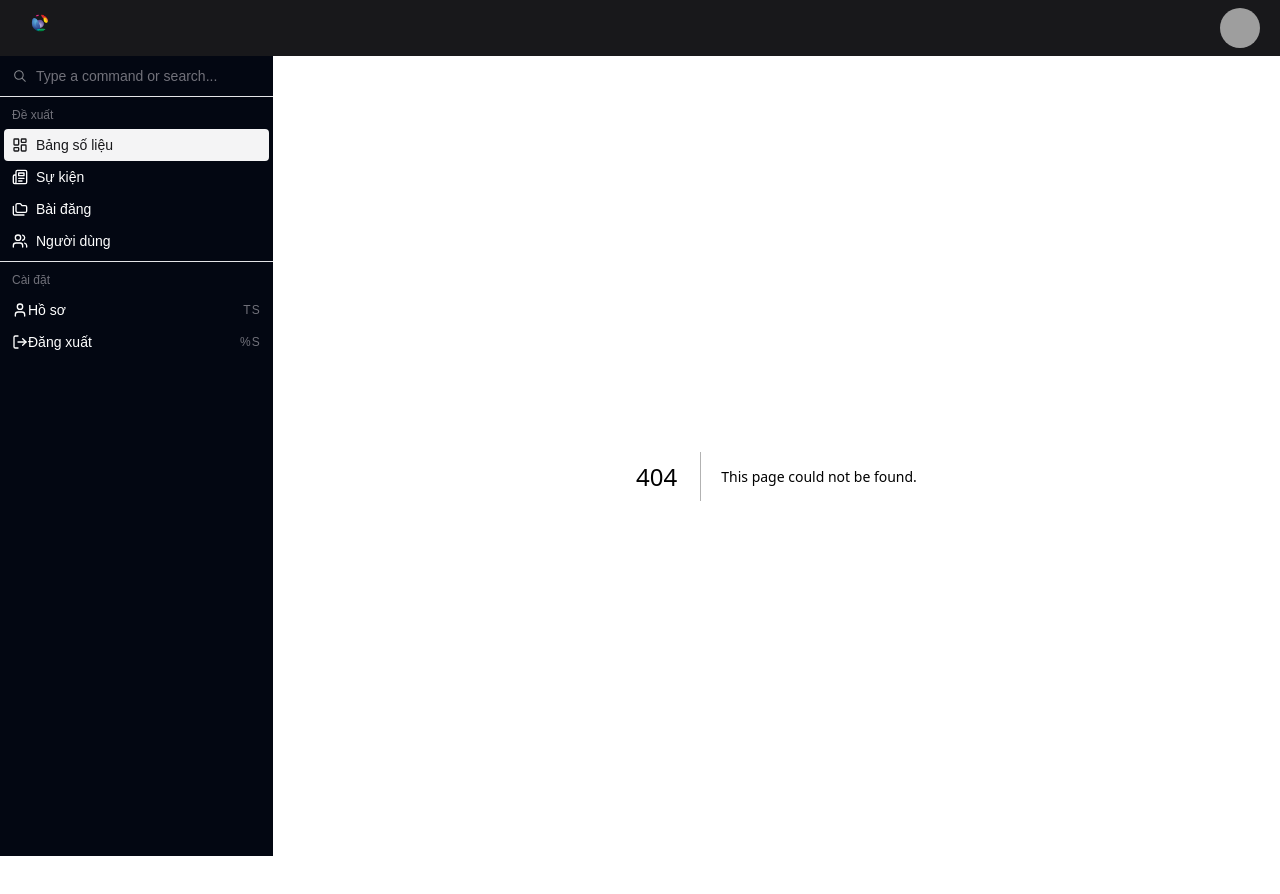
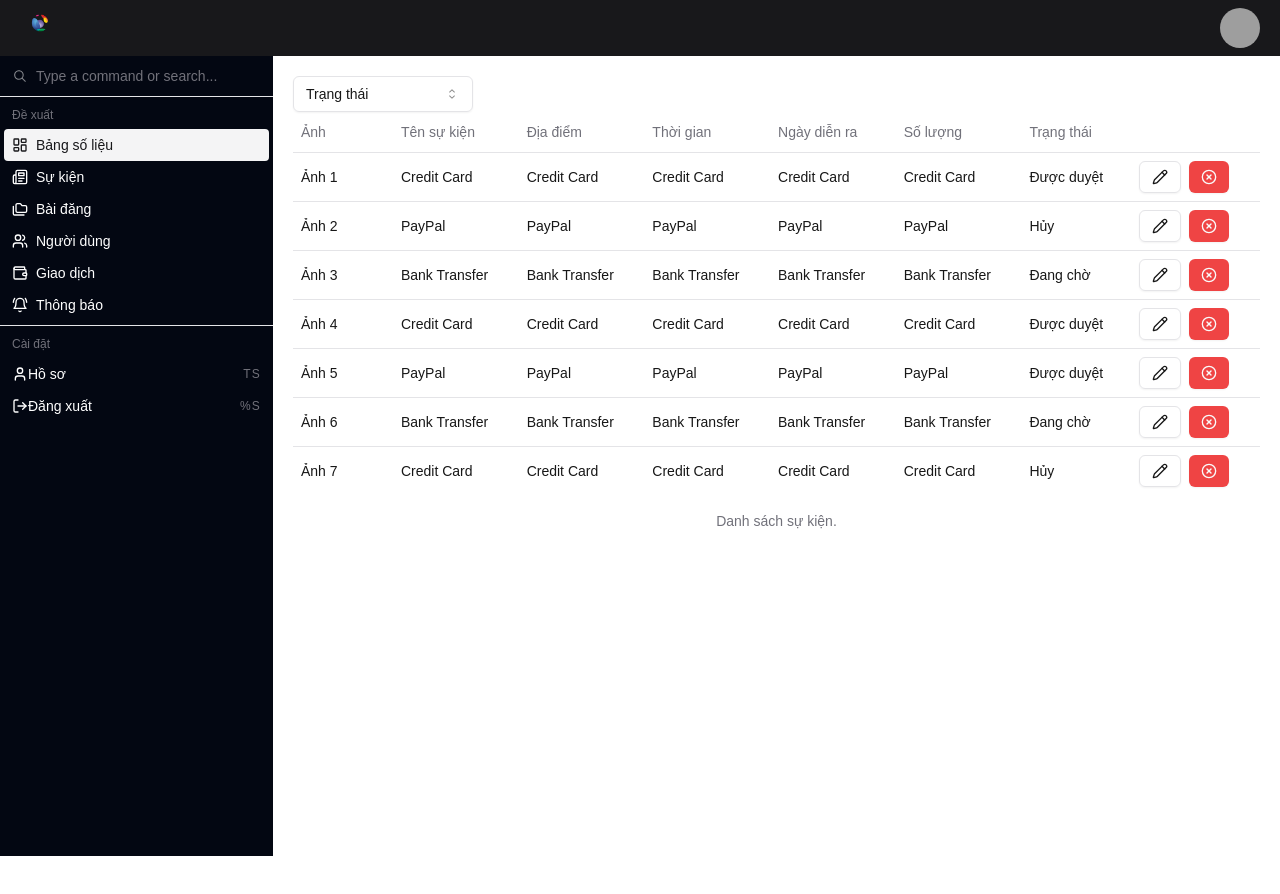
Before and after one commit to lhgiahuy/capstone-fe, a Next.js app: page /eventManagement in a window 1280 px wide. Before the commit this address had no page. After the commit the page ends 856 px from the top, so only its background shows below. Built offline with nearby package versions, Linux system fonts and the light colour scheme; grey boxes are pictures that could not be loaded.

Commit message:
ui_eventmanagement

```diff
--- a/src/components/AdminNavBar.tsx
+++ b/src/app/admin/_component/AdminNavBar.tsx
@@ -1,7 +1,13 @@
 import Image from "next/image";
 import Link from "next/link";
-import logo from "../img/logo.png";
-import { Avatar, AvatarImage, AvatarFallback } from "./ui/avatar";
+// import logo from "../img/logo.png";
+import logo from "../../../img/logo.png";
+
+import {
+  Avatar,
+  AvatarImage,
+  AvatarFallback,
+} from "../../../components/ui/avatar";
 import {
   DropdownMenu,
   DropdownMenuContent,
@@ -15,7 +21,7 @@ export default function AdminNavBar() {
   return (
     <div className="bg-primary dark:bg-slate-700 py-2 px-5 flex justify-between">
       <Link href="/">
-        <Image src={logo} alt="TraversyPress" width={40} />
+        <Image src={logo} alt="Admin" width={40} />
       </Link>
 
       <DropdownMenu>
@@ -26,7 +32,7 @@ export default function AdminNavBar() {
           </Avatar>
         </DropdownMenuTrigger>
         <DropdownMenuContent>
-          <DropdownMenuLabel>My Account</DropdownMenuLabel>
+          <DropdownMenuLabel>Tài khoản</DropdownMenuLabel>
           <DropdownMenuSeparator />
           <DropdownMenuItem>
             <Link href="/profile">Hồ sơ</Link>
--- a/src/components/Sidebar.tsx
+++ b/src/app/admin/_component/Sidebar.tsx
@@ -16,23 +16,25 @@ import {
   LogOut,
   User,
   Users,
+  Wallet,
+  BellRing,
 } from "lucide-react";
 import Link from "next/link";
 
 export default function Sidebar() {
   return (
-    <Command className="bg-secondary rounded-none text-white bg-gray-950">
+    <Command className="bg-secondary rounded-none text-white bg-gray-950 ">
       <CommandInput placeholder="Type a command or search..." />
-      <CommandList>
-        <CommandEmpty>No results found.</CommandEmpty>
+      <CommandList className="max-h-[400px]">
+        <CommandEmpty>Không tìm thấy.</CommandEmpty>
         <CommandGroup heading="Đề xuất">
           <CommandItem>
             <LayoutDashboard className="mr-2 h-4 w-4" />
-            <Link href="./">Bảng số liệu</Link>
+            <Link href="./admin">Bảng số liệu</Link>
           </CommandItem>
           <CommandItem>
             <Newspaper className="mr-2 h-4 w-4" />
-            <Link href="./event">Sự kiện</Link>
+            <Link href="./eventManagement">Sự kiện</Link>
           </CommandItem>
           <CommandItem>
             <Folders className="mr-2 h-4 w-4" />
@@ -41,6 +43,14 @@ export default function Sidebar() {
           <CommandItem>
             <Users className="mr-2 h-4 w-4" />
             <Link href="./users">Người dùng</Link>
+          </CommandItem>
+          <CommandItem>
+            <Wallet className="mr-2 h-4 w-4" />
+            <Link href="./transactions">Giao dịch</Link>
+          </CommandItem>
+          <CommandItem>
+            <BellRing className="mr-2 h-4 w-4" />
+            <Link href="./notifications">Thông báo</Link>
           </CommandItem>
         </CommandGroup>
         <CommandSeparator />
--- /dev/null
+++ b/src/app/admin/page.tsx
@@ -0,0 +1,41 @@
+import DashboardCard from "@/components/dashboard/DashboardCard";
+import { EventChart } from "@/components/dashboard/EventChart";
+import { UserChart } from "@/components/dashboard/UserChart";
+import { Folder, MessageCircle, Newspaper, Users } from "lucide-react";
+export default function Home() {
+  return (
+    <>
+      <div className="flex flex-col md:flex-row justify-between gap-5 mb-5">
+        <DashboardCard
+          title="Sự kiện"
+          count={100}
+          icon={<Newspaper className="text-slate-500 " size={30} />}
+        />
+        <DashboardCard
+          title="Bài đăng"
+          count={100}
+          icon={<Folder className="text-slate-500 " size={30} />}
+        />
+        <DashboardCard
+          title="Người dùng"
+          count={100}
+          icon={<Users className="text-slate-500 " size={30} />}
+        />
+        <DashboardCard
+          title="Bình luận"
+          count={100}
+          icon={<MessageCircle className="text-slate-500 " size={30} />}
+        />
+      </div>
+
+      <div className="flex justify-center">
+        <div className="px-5 w-[50%]">
+          <EventChart />
+        </div>
+        <div className="px-5 w-[50%]">
+          <UserChart />
+        </div>
+      </div>
+    </>
+  );
+}
--- /dev/null
+++ b/src/app/eventManagement/_component/EventManagement.tsx
@@ -0,0 +1,129 @@
+import {
+  Table,
+  TableBody,
+  TableCaption,
+  TableCell,
+  TableHead,
+  TableHeader,
+  TableRow,
+} from "@/components/ui/table";
+import * as React from "react";
+import { Pencil, CircleX } from "lucide-react";
+import { Button } from "@/components/ui/button";
+import {
+  Select,
+  SelectContent,
+  SelectGroup,
+  SelectItem,
+  SelectLabel,
+  SelectTrigger,
+  SelectValue,
+} from "@/components/ui/select";
+
+const events = [
+  {
+    invoice: "Ảnh 1",
+    paymentStatus: "Được duyệt",
+    totalAmount: "$250.00",
+    paymentMethod: "Credit Card",
+  },
+  {
+    invoice: "Ảnh 2",
+    paymentStatus: "Hủy",
+    totalAmount: "$150.00",
+    paymentMethod: "PayPal",
+  },
+  {
+    invoice: "Ảnh 3",
+    paymentStatus: "Đang chờ",
+    totalAmount: "$350.00",
+    paymentMethod: "Bank Transfer",
+  },
+  {
+    invoice: "Ảnh 4",
+    paymentStatus: "Được duyệt",
+    totalAmount: "$450.00",
+    paymentMethod: "Credit Card",
+  },
+  {
+    invoice: "Ảnh 5",
+    paymentStatus: "Được duyệt",
+    totalAmount: "$550.00",
+    paymentMethod: "PayPal",
+  },
+  {
+    invoice: "Ảnh 6",
+    paymentStatus: "Đang chờ",
+    totalAmount: "$200.00",
+    paymentMethod: "Bank Transfer",
+  },
+  {
+    invoice: "Ảnh 7",
+    paymentStatus: "Hủy",
+    totalAmount: "$300.00",
+    paymentMethod: "Credit Card",
+  },
+];
+
+export function EventManagement() {
+  return (
+    <div>
+      <Select>
+        <SelectTrigger className="w-[180px]">
+          <SelectValue placeholder="Trạng thái" />
+        </SelectTrigger>
+        <SelectContent>
+          <SelectGroup>
+            <SelectLabel>Sự kiện</SelectLabel>
+            <SelectItem value="all">Tất cả</SelectItem>
+            <SelectItem value="approved">Được duyệt</SelectItem>
+            <SelectItem value="pending">Đang chờ</SelectItem>
+            <SelectItem value="Cancelled">Hủy</SelectItem>
+          </SelectGroup>
+        </SelectContent>
+      </Select>
+
+      <Table>
+        <TableCaption>Danh sách sự kiện.</TableCaption>
+        <TableHeader>
+          <TableRow>
+            <TableHead className="w-[100px]">Ảnh</TableHead>
+            <TableHead>Tên sự kiện</TableHead>
+            <TableHead>Địa điểm</TableHead>
+            <TableHead>Thời gian</TableHead>
+            <TableHead>Ngày diễn ra</TableHead>
+            <TableHead>Số lượng</TableHead>
+            <TableHead>Trạng thái</TableHead>
+            <TableHead className="text-right"></TableHead>
+          </TableRow>
+        </TableHeader>
+        <TableBody>
+          {events.map((event) => (
+            <TableRow key={event.invoice}>
+              <TableCell className="font-medium">{event.invoice}</TableCell>
+              <TableCell>{event.paymentMethod}</TableCell>
+              <TableCell>{event.paymentMethod}</TableCell>
+              <TableCell>{event.paymentMethod}</TableCell>
+              <TableCell>{event.paymentMethod}</TableCell>
+              <TableCell>{event.paymentMethod}</TableCell>
+              <TableCell>{event.paymentStatus}</TableCell>
+              {/* <TableCell className="text-right">{event.totalAmount}</TableCell> */}
+              <TableCell>
+                <div className="flex space-x-2">
+                  {/* Edit Button */}
+                  <Button variant="outline" size="sm">
+                    <Pencil className="h-4 w-4" />
+                  </Button>
+                  {/* Delete Button */}
+                  <Button variant="destructive" size="sm">
+                    <CircleX className="h-4 w-4" />
+                  </Button>
+                </div>
+              </TableCell>
+            </TableRow>
+          ))}
+        </TableBody>
+      </Table>
+    </div>
+  );
+}
--- /dev/null
+++ b/src/app/eventManagement/page.tsx
@@ -0,0 +1,11 @@
+import { EventManagement } from "./_component/EventManagement";
+
+export default function Event() {
+  return (
+    <>
+      <div className="">
+        <EventManagement />
+      </div>
+    </>
+  );
+}
--- a/src/app/layout.tsx
+++ b/src/app/layout.tsx
@@ -1,8 +1,8 @@
 import type { Metadata } from "next";
 import localFont from "next/font/local";
 import "./globals.css";
-import AdminNavBar from "@/components/AdminNavBar";
-import Sidebar from "@/components/Sidebar";
+import AdminNavBar from "@/app/admin/_component/AdminNavBar";
+import Sidebar from "@/app/admin/_component/Sidebar";
 
 const geistSans = localFont({
   src: "./fonts/GeistVF.woff",
@@ -16,7 +16,7 @@ const geistMono = localFont({
 });
 
 export const metadata: Metadata = {
-  title: "TraversyPress",
+  title: "Admin Dashboard",
   description: "Admin Dashboard",
 };
 
--- a/src/app/page.tsx
+++ b/src/app/page.tsx
@@ -1,41 +1,142 @@
-import DashboardCard from "@/components/dashboard/DashboardCard";
-import { EventChart } from "@/components/dashboard/EventChart";
-import { UserChart } from "@/components/dashboard/UserChart";
-import { Folder, MessageCircle, Newspaper, Users } from "lucide-react";
+// import DashboardCard from "@/components/dashboard/DashboardCard";
+// import { EventChart } from "@/components/dashboard/EventChart";
+// import { UserChart } from "@/components/dashboard/UserChart";
+// import { Folder, MessageCircle, Newspaper, Users } from "lucide-react";
+// export default function Home() {
+//   return (
+//     <>
+//       <div className="flex flex-col md:flex-row justify-between gap-5 mb-5">
+//         <DashboardCard
+//           title="Sự kiện"
+//           count={100}
+//           icon={<Newspaper className="text-slate-500 " size={30} />}
+//         />
+//         <DashboardCard
+//           title="Bài đăng"
+//           count={100}
+//           icon={<Folder className="text-slate-500 " size={30} />}
+//         />
+//         <DashboardCard
+//           title="Người dùng"
+//           count={100}
+//           icon={<Users className="text-slate-500 " size={30} />}
+//         />
+//         <DashboardCard
+//           title="Bình luận"
+//           count={100}
+//           icon={<MessageCircle className="text-slate-500 " size={30} />}
+//         />
+//       </div>
+
+//       <div className="flex justify-center">
+//         <div className="px-5 w-[50%]">
+//           <EventChart />
+//         </div>
+//         <div className="px-5 w-[50%]">
+//           <UserChart />
+//         </div>
+//       </div>
+//     </>
+//   );
+// }
+import Image from "next/image";
+
 export default function Home() {
   return (
-    <>
-      <div className="flex flex-col md:flex-row justify-between gap-5 mb-5">
-        <DashboardCard
-          title="Sự kiện"
-          count={100}
-          icon={<Newspaper className="text-slate-500 " size={30} />}
+    <div className="grid grid-rows-[20px_1fr_20px] items-center justify-items-center min-h-screen p-8 pb-20 gap-16 sm:p-20 font-[family-name:var(--font-geist-sans)]">
+      <main className="flex flex-col gap-8 row-start-2 items-center sm:items-start">
+        <Image
+          className="dark:invert"
+          src="https://nextjs.org/icons/next.svg"
+          alt="Next.js logo"
+          width={180}
+          height={38}
+          priority
         />
-        <DashboardCard
-          title="Bài đăng"
-          count={100}
-          icon={<Folder className="text-slate-500 " size={30} />}
-        />
-        <DashboardCard
-          title="Người dùng"
-          count={100}
-          icon={<Users className="text-slate-500 " size={30} />}
-        />
-        <DashboardCard
-          title="Bình luận"
-          count={100}
-          icon={<MessageCircle className="text-slate-500 " size={30} />}
-        />
-      </div>
+        <ol className="list-inside list-decimal text-sm text-center sm:text-left font-[family-name:var(--font-geist-mono)]">
+          <li className="mb-2">
+            Get started by editing{" "}
+            <code className="bg-black/[.05] dark:bg-white/[.06] px-1 py-0.5 rounded font-semibold">
+              src/app/page.tsx
+            </code>
+            .
+          </li>
+          <li>Save and see your changes instantly.</li>
+        </ol>
 
-      <div className="flex justify-center">
-        <div className="px-5 w-[50%]">
-          <EventChart />
+        <div className="flex gap-4 items-center flex-col sm:flex-row">
+          <a
+            className="rounded-full border border-solid border-transparent transition-colors flex items-center justify-center bg-foreground text-background gap-2 hover:bg-[#383838] dark:hover:bg-[#ccc] text-sm sm:text-base h-10 sm:h-12 px-4 sm:px-5"
+            href="https://vercel.com/new?utm_source=create-next-app&utm_medium=appdir-template-tw&utm_campaign=create-next-app"
+            target="_blank"
+            rel="noopener noreferrer"
+          >
+            <Image
+              className="dark:invert"
+              src="https://nextjs.org/icons/vercel.svg"
+              alt="Vercel logomark"
+              width={20}
+              height={20}
+            />
+            Deploy now
+          </a>
+          <a
+            className="rounded-full border border-solid border-black/[.08] dark:border-white/[.145] transition-colors flex items-center justify-center hover:bg-[#f2f2f2] dark:hover:bg-[#1a1a1a] hover:border-transparent text-sm sm:text-base h-10 sm:h-12 px-4 sm:px-5 sm:min-w-44"
+            href="https://nextjs.org/docs?utm_source=create-next-app&utm_medium=appdir-template-tw&utm_campaign=create-next-app"
+            target="_blank"
+            rel="noopener noreferrer"
+          >
+            Read our docs
+          </a>
         </div>
-        <div className="px-5 w-[50%]">
-          <UserChart />
-        </div>
-      </div>
-    </>
+      </main>
+      <footer className="row-start-3 flex gap-6 flex-wrap items-center justify-center">
+        <a
+          className="flex items-center gap-2 hover:underline hover:underline-offset-4"
+          href="https://nextjs.org/learn?utm_source=create-next-app&utm_medium=appdir-template-tw&utm_campaign=create-next-app"
+          target="_blank"
+          rel="noopener noreferrer"
+        >
+          <Image
+            aria-hidden
+            src="https://nextjs.org/icons/file.svg"
+            alt="File icon"
+            width={16}
+            height={16}
+          />
+          Learn
+        </a>
+        <a
+          className="flex items-center gap-2 hover:underline hover:underline-offset-4"
+          href="https://vercel.com/templates?framework=next.js&utm_source=create-next-app&utm_medium=appdir-template-tw&utm_campaign=create-next-app"
+          target="_blank"
+          rel="noopener noreferrer"
+        >
+          <Image
+            aria-hidden
+            src="https://nextjs.org/icons/window.svg"
+            alt="Window icon"
+            width={16}
+            height={16}
+          />
+          Examples
+        </a>
+        <a
+          className="flex items-center gap-2 hover:underline hover:underline-offset-4"
+          href="https://nextjs.org?utm_source=create-next-app&utm_medium=appdir-template-tw&utm_campaign=create-next-app"
+          target="_blank"
+          rel="noopener noreferrer"
+        >
+          <Image
+            aria-hidden
+            src="https://nextjs.org/icons/globe.svg"
+            alt="Globe icon"
+            width={16}
+            height={16}
+          />
+          Go to nextjs.org →
+        </a>
+      </footer>
+    </div>
   );
 }
```
